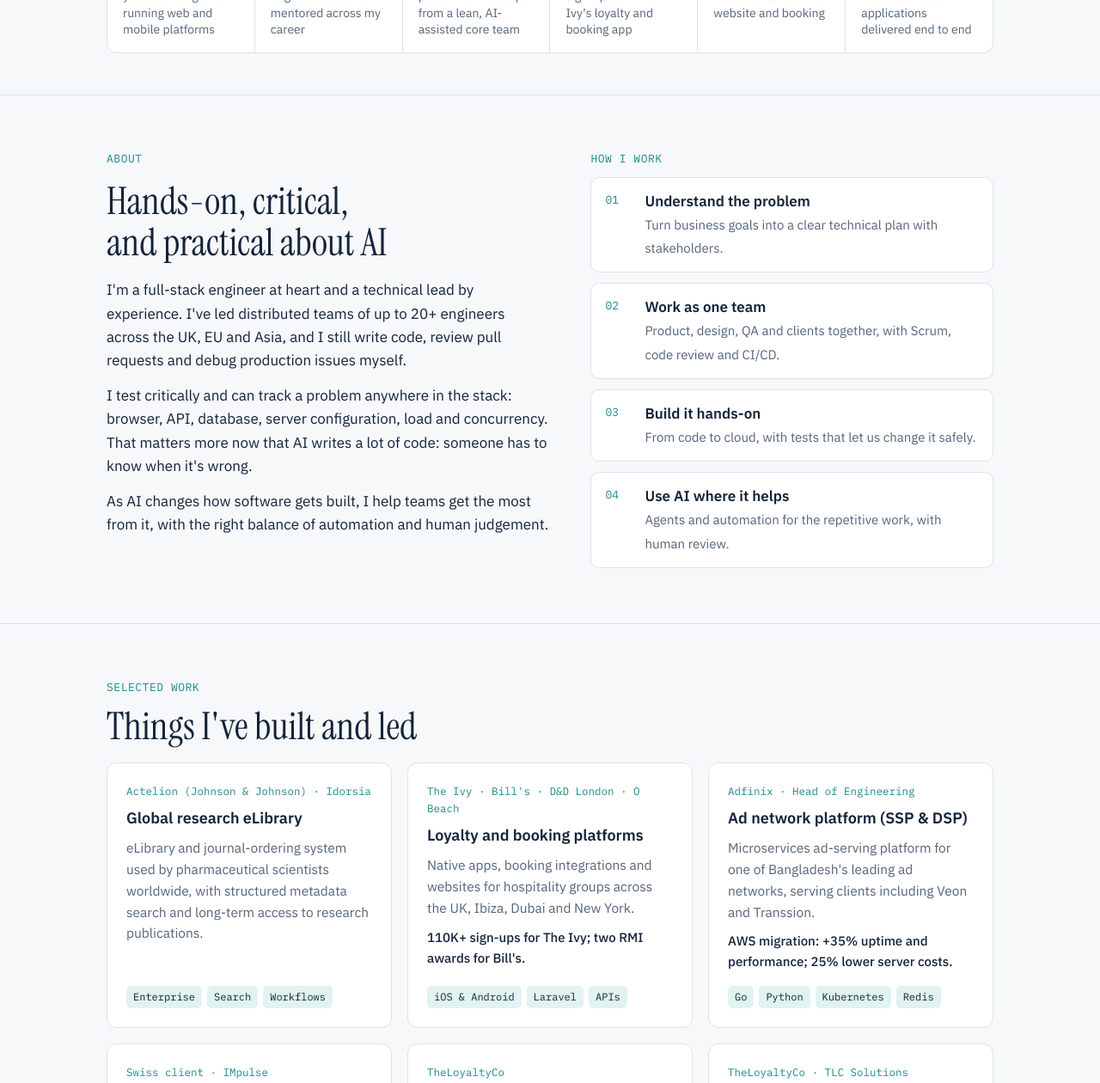
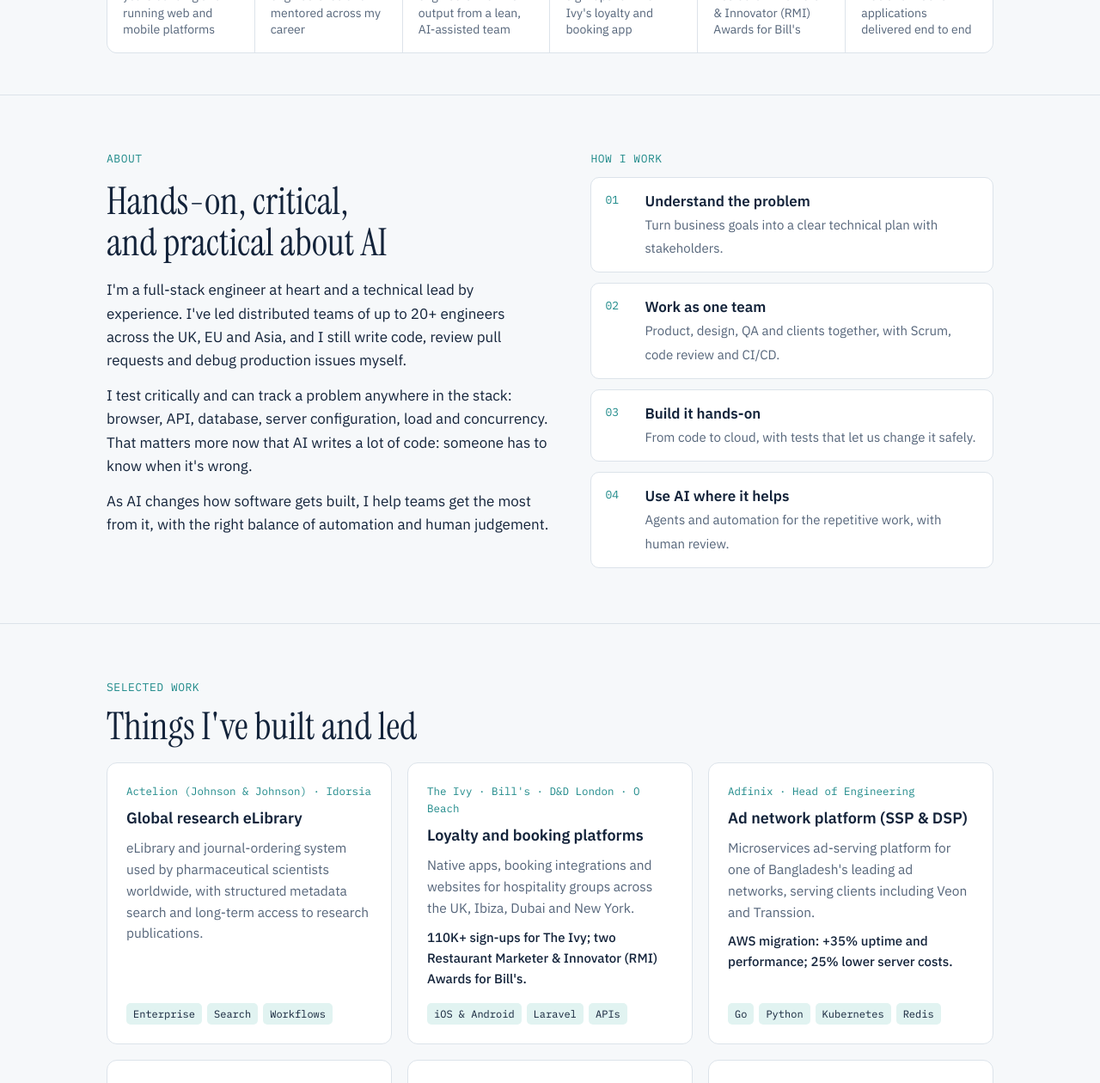
Before and after one commit to mushfiqIUT/mushfiqIUT.github.io, a plain HTML site: page index.html in a window 1280 px wide. Shown: the part 633-1893 px from the top of the page at 86% size. Drawn offline with Linux system fonts and the light colour scheme.

Commit message:
Add files via upload

```diff
--- a/index.html
+++ b/index.html
@@ -153,9 +153,9 @@ footer { padding: 28px 0 40px; color: var(--muted); font-size: 14px; }
     <div class="stats" role="list">
       <div class="stat" role="listitem"><b>15+</b><span>years building and running web and mobile platforms</span></div>
       <div class="stat" role="listitem"><b>100+</b><span>engineers led and mentored across my career</span></div>
-      <div class="stat" role="listitem"><b>25</b><span>person team's output from a lean, AI-assisted core team</span></div>
+      <div class="stat" role="listitem"><b>25</b><span>engineers' worth of output from a lean, AI-assisted team</span></div>
       <div class="stat" role="listitem"><b>110K+</b><span>sign-ups for The Ivy's loyalty and booking app</span></div>
-      <div class="stat" role="listitem"><b>2</b><span>RMI awards for Bill's website and booking</span></div>
+      <div class="stat" role="listitem"><b>2</b><span>Restaurant Marketer &amp; Innovator (RMI) Awards for Bill's</span></div>
       <div class="stat" role="listitem"><b>150+</b><span>web and mobile applications delivered end to end</span></div>
     </div>
   </div>
@@ -197,7 +197,7 @@ footer { padding: 28px 0 40px; color: var(--muted); font-size: 14px; }
         <span class="org">The Ivy · Bill's · D&amp;D London · O Beach</span>
         <h3>Loyalty and booking platforms</h3>
         <p>Native apps, booking integrations and websites for hospitality groups across the UK, Ibiza, Dubai and New York.</p>
-        <p class="result">110K+ sign-ups for The Ivy; two RMI awards for Bill's.</p>
+        <p class="result">110K+ sign-ups for The Ivy; two Restaurant Marketer &amp; Innovator (RMI) Awards for Bill's.</p>
         <div class="tags"><span class="tag">iOS &amp; Android</span><span class="tag">Laravel</span><span class="tag">APIs</span></div>
       </article>
       <article class="card">
```
